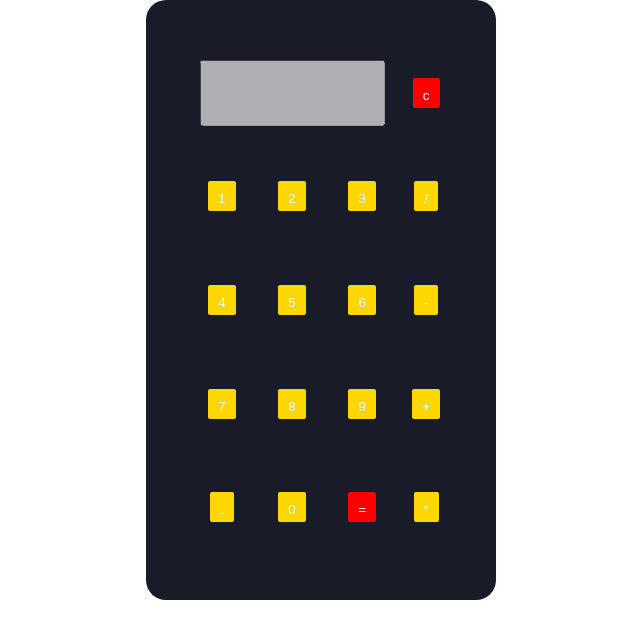
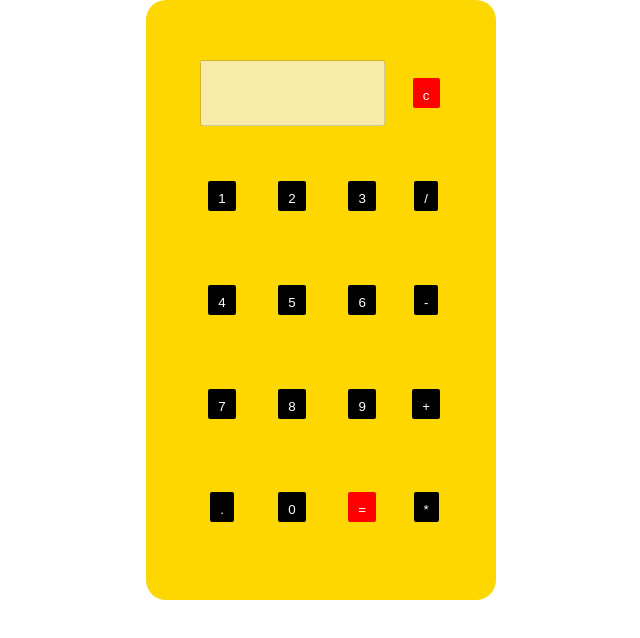
Before and after one commit to Paulhakeem/calculator, a plain HTML site: page index.html in a window 1280 px wide. Shown: the whole page, without its empty margins (319-959 px from the left). Drawn offline with Linux system fonts and the light colour scheme.

Commit message:
Update style.css

```diff
--- a/style.css
+++ b/style.css
@@ -16,7 +16,7 @@ body{
   border-radius: 20px;
   padding: 40px;
   box-sizing: border-box;
-  background: #191b28;;
+  background: gold;
 
 }
 }
@@ -33,7 +33,7 @@ body{
     background-color: red;
 }
 input[type="button"]{
-    background-color: gold;
+    background-color: black;
     color: #fff;
     border: none;
     border-radius: 2px;
```
